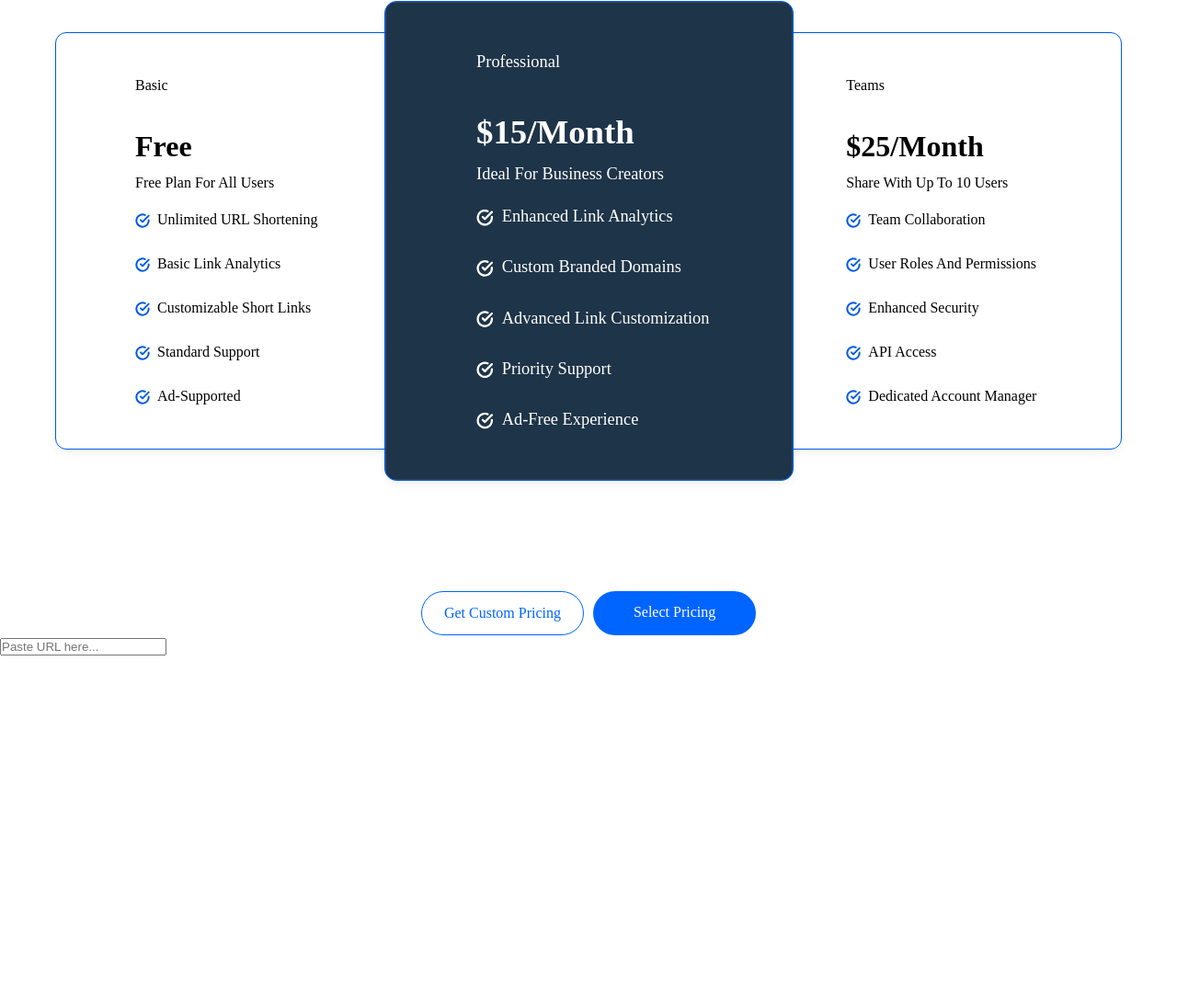
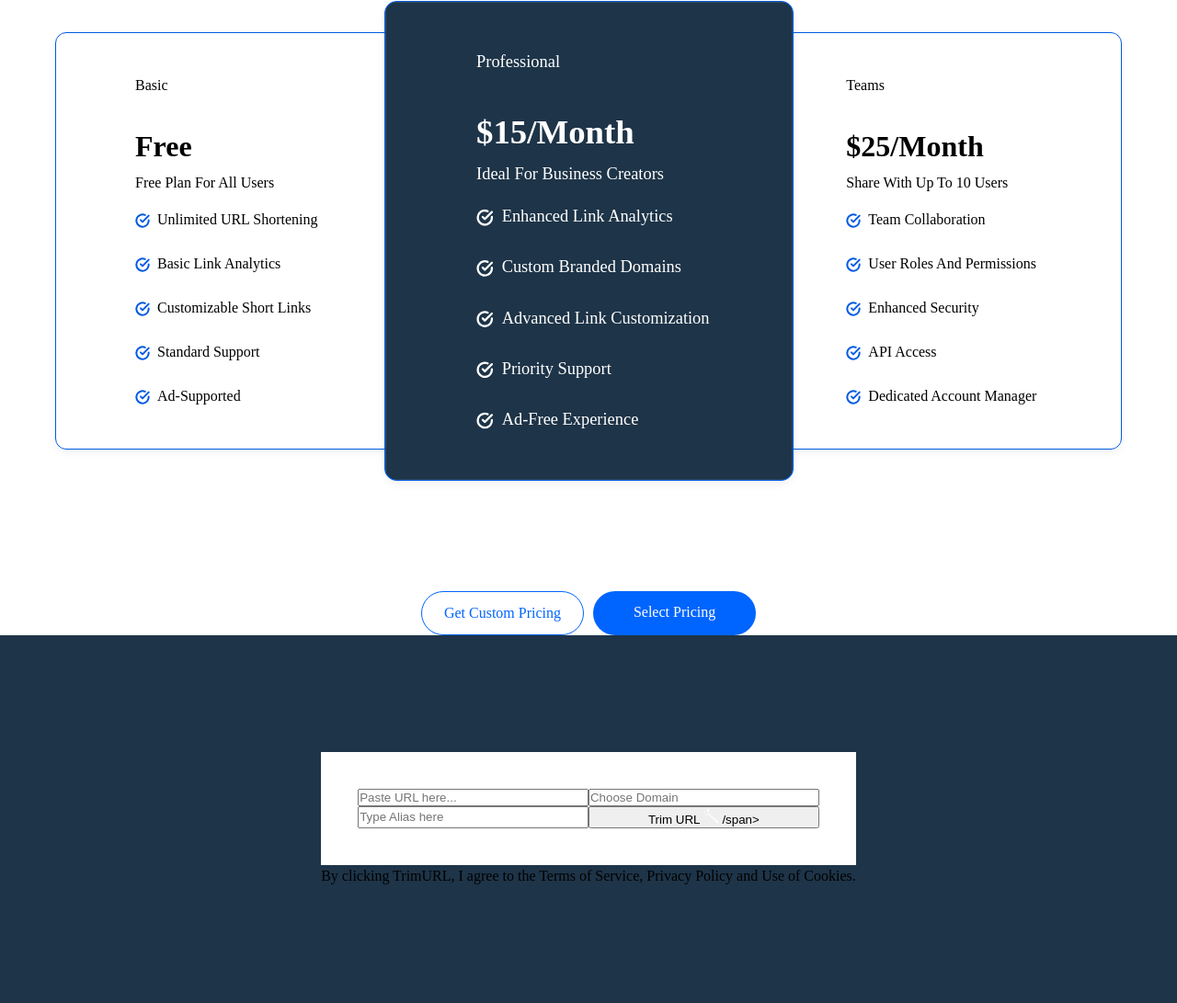
Before and after one commit to Horlamidey655/Altschool, a plain HTML site: page v2 exam/index.html in a window 1280 px wide. Shown: the part 2223-3314 px from the top of the page at 92% size. Before the commit the page ends 2938 px from the top, so only its background shows below. Drawn offline with Linux system fonts and the light colour scheme.

Commit message:
hero-commit

```diff
--- a/v2 exam/index.html
+++ b/v2 exam/index.html
@@ -693,7 +693,23 @@
         <div class="form">
           <div class="form-input">
             <input type="text" placeholder="Paste URL here..." />
+            <input type="text" placeholder="Choose Domain" />
+            <input type="text" placeholder="Type Alias here" />
+
+            <button class="form-btn">
+              Trim URL <span>
+                <svg width="17" height="17" viewBox="0 0 17 17" fill="none" xmlns="http://www.w3.org/2000/svg">
+                <path d="M5.45883 4.31606C5.43987 4.54147 5.11187 4.59847 5.00637 4.39468L4.4383 3.29755C4.40156 3.22646 4.3267 3.17895 4.24205 3.1728L2.9348 3.07797C2.69196 3.06037 2.63057 2.75589 2.85011 2.65794L4.03191 2.13061C4.10844 2.09645 4.15973 2.02703 4.16628 1.94842L4.26845 0.734818C4.28741 0.509407 4.61541 0.452413 4.7209 0.656199L5.28897 1.75334C5.32571 1.82443 5.40048 1.87195 5.48523 1.87808L6.79247 1.97291C7.03531 1.99051 7.0967 2.29499 6.87716 2.39294L5.69536 2.92027C5.61874 2.95445 5.56755 3.02385 5.56099 3.10247L5.45883 4.31606Z" fill="white"/>
+                <path d="M1.70599 5.1442C1.67434 5.25336 1.50749 5.25336 1.47583 5.1442L1.30536 4.55649C1.29435 4.51841 1.26227 4.48867 1.22127 4.47842L0.588205 4.32018C0.470601 4.29079 0.470601 4.13591 0.588205 4.10652L1.22127 3.94828C1.26227 3.93802 1.29435 3.90828 1.30536 3.87021L1.47583 3.28249C1.50749 3.17333 1.67434 3.17333 1.70599 3.28249L1.87646 3.87021C1.88747 3.90828 1.91951 3.93802 1.96055 3.94828L2.59362 4.10652C2.71122 4.13591 2.71122 4.29079 2.59362 4.32018L1.96055 4.47842C1.91951 4.48867 1.88747 4.51841 1.87646 4.55649L1.70599 5.1442Z" fill="white"/>
+                <path d="M3.88781 8.51993C3.85615 8.6291 3.68931 8.6291 3.65765 8.51993L3.48718 7.93222C3.47617 7.89414 3.44409 7.8644 3.40309 7.85415L2.77002 7.69591C2.65242 7.66652 2.65242 7.51164 2.77002 7.48225L3.40309 7.32401C3.44409 7.31375 3.47617 7.28402 3.48718 7.24594L3.65765 6.65822C3.68931 6.54906 3.85615 6.54906 3.88781 6.65822L4.05828 7.24594C4.06929 7.28402 4.10132 7.31375 4.14237 7.32401L4.77544 7.48225C4.89304 7.51164 4.89304 7.66652 4.77544 7.69591L4.14237 7.85415C4.10132 7.8644 4.06929 7.89414 4.05828 7.93222L3.88781 8.51993Z" fill="white"/>
+                <path d="M2.03127 7.19694C2.01016 7.26972 1.89893 7.26972 1.87783 7.19694L1.76418 6.80513C1.75684 6.77975 1.73545 6.75992 1.70812 6.75309L1.28608 6.64759C1.20767 6.628 1.20767 6.52475 1.28608 6.50515L1.70812 6.39966C1.73545 6.39282 1.75684 6.373 1.76418 6.34761L1.87783 5.9558C1.89893 5.88303 2.01016 5.88303 2.03127 5.9558L2.14491 6.34761C2.15225 6.373 2.17361 6.39282 2.20097 6.39966L2.62302 6.50515C2.70142 6.52475 2.70142 6.628 2.62302 6.64759L2.20097 6.75309C2.17361 6.75992 2.15225 6.77975 2.14491 6.80513L2.03127 7.19694Z" fill="white"/>
+                <path d="M7.12218 5.84666C7.10107 5.91944 6.98984 5.91944 6.96874 5.84666L6.85509 5.45485C6.84775 5.42947 6.82636 5.40964 6.79903 5.40281L6.37699 5.29731C6.29858 5.27772 6.29858 5.17447 6.37699 5.15487L6.79903 5.04938C6.82636 5.04254 6.84775 5.02272 6.85509 4.99733L6.96874 4.60552C6.98984 4.53275 7.10107 4.53275 7.12218 4.60552L7.23582 4.99733C7.24316 5.02272 7.26452 5.04254 7.29188 5.04938L7.71393 5.15487C7.79233 5.17447 7.79233 5.27772 7.71393 5.29731L7.29188 5.40281C7.26452 5.40964 7.24316 5.42947 7.23582 5.45485L7.12218 5.84666Z" fill="white"/>
+                <path d="M14.3182 14.003L13.5909 14.6782M4.15778 5.04228L15.9624 15.0877C16.2555 15.3371 16.2654 15.7629 15.9843 16.0239V16.0239C15.7043 16.2839 15.2496 16.2777 14.9805 16.008C10.9047 11.9231 3.72842 4.70747 4.15778 5.04228Z" stroke="white"/>
+                </svg>
+              /span>
+            </button>
           </div>
+          <p>By clicking TrimURL, I agree to the Terms of Service, Privacy Policy and Use of Cookies.</p>
         </div>
         <div class="bg"><span></span><span></span><span></span></div>
       </section>
--- a/v2 exam/style.css
+++ b/v2 exam/style.css
@@ -366,3 +366,16 @@ a {
     color: white;
   }
 }
+.form {
+  background: linear-gradient(180deg, #1e3448 99.99%, rgba(30, 52, 72, 0) 100%);
+  display: grid;
+  place-content: center;
+  height: 50vh;
+}
+
+.form-input {
+  display: grid;
+  grid-template-columns: 1fr 1fr;
+  padding: 4rem;
+  background: rgba(255, 255, 255, 1);
+}
```
Also changed, not shown: v2 exam/Assets/magic wand.svg (added).
